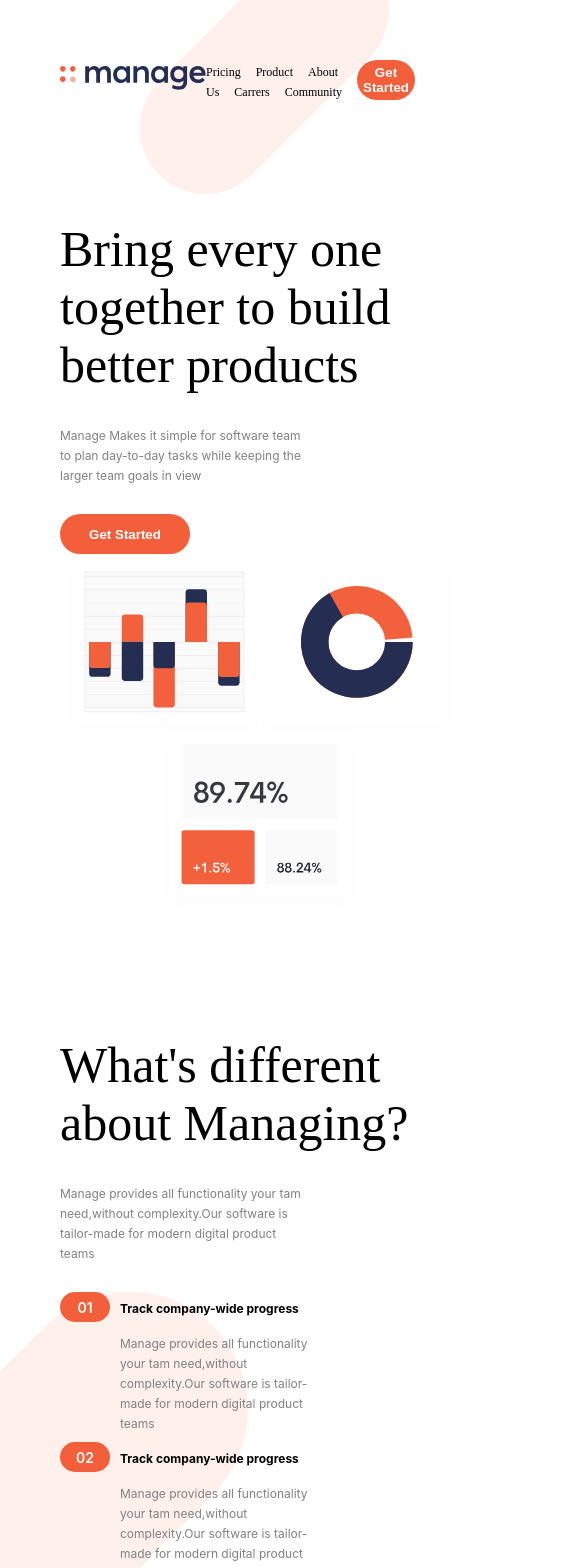
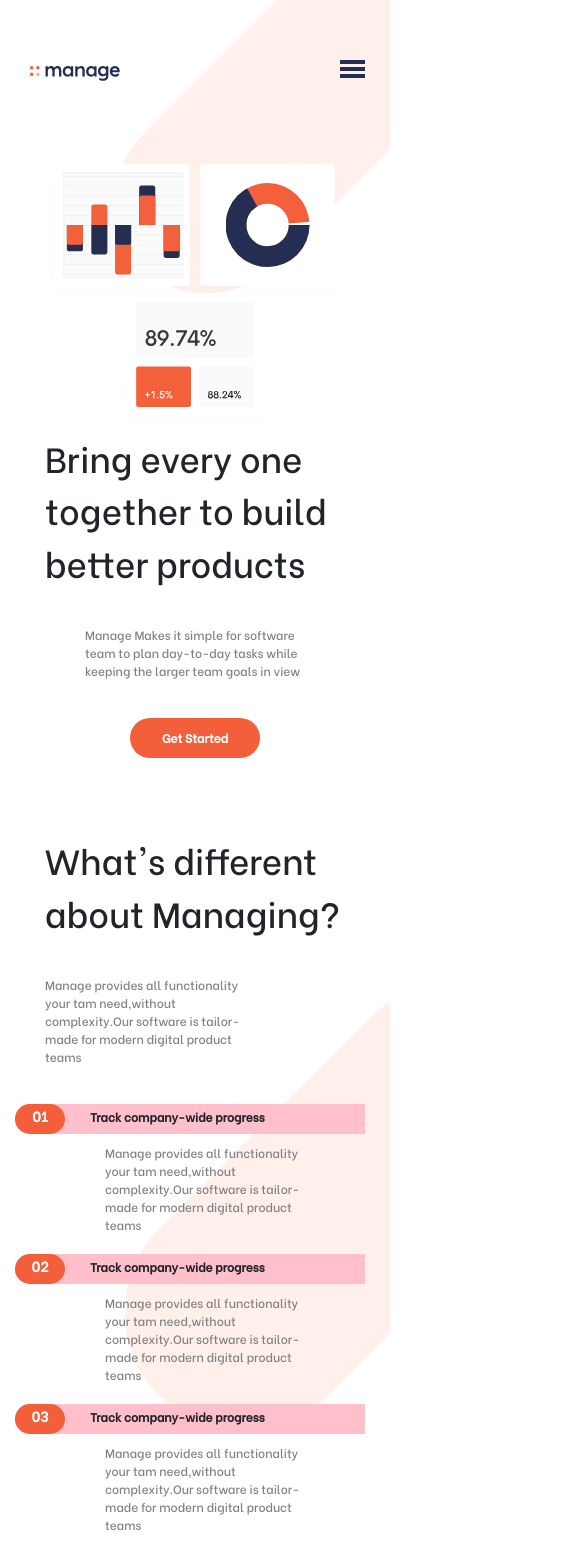
Before and after one commit to mohamedhamdy2017/landing-page, a React (Create React App) app: page / in a window 390 px wide. Shown: the top 1568 px of the page, 585 px wide, since content can reach past the window. Built offline with nearby package versions, Linux system fonts and the light colour scheme.

Commit message:
refactor screen responsive

```diff
--- a/package.json
+++ b/package.json
@@ -12,6 +12,7 @@
     "react-dom": "^16.13.1",
     "react-hook-form": "^6.9.2",
     "react-scripts": "3.4.3",
+    "react-slick": "^0.27.11",
     "reactstrap": "^8.4.1",
     "validator": "^13.1.17"
   },
--- a/src/assets/scss/app.scss
+++ b/src/assets/scss/app.scss
@@ -1,3 +1,3 @@
-// @import "~bootstrap/scss/bootstrap.scss";
+@import "~bootstrap/scss/bootstrap.scss";
 @import "./mediaQuery.scss";
 @import "./landing-page.scss";
--- a/src/assets/scss/landing-page.scss
+++ b/src/assets/scss/landing-page.scss
@@ -1,6 +1,7 @@
 .container {
-  display: flow-root;
+  display: contents;
   flex: auto;
+  overflow-x: hidden;
 }
 .tablet-pattern {
   position: absolute;
@@ -8,26 +9,14 @@
   z-index: -1;
   right: 0px;
   width: 350px;
-  @include responsive(phone) {
-    // position: absolute;
-    // top: 55px;
-    width: 50px;
-  }
-  @include responsive(tab-port) {
-    // position: absolute;
-    // top: 55px;
-    width: 150px;
-  }
-  @include responsive(tab-land) {
-    // position: absolute;
-    // top: 55px;
-    width: 250px;
-  }
-  @include responsive(big-desktop) {
-    // position: absolute;
-    // top: 55px;
-    width: 350px;
-  }
+}
+.menu {
+  display: none;
+}
+.navBar {
+  display: flex;
+
+  margin-right: 65px;
 }
 .head {
   display: flex;
@@ -36,8 +25,8 @@
   padding: 60px;
 }
 .headTitles {
-  font-size: 12px;
-  font-family: "BeVietnam-SemiBold";
+  font-size: 14px;
+  font-family: "BoldFont";
   margin-right: 15px;
   cursor: pointer;
 }
@@ -47,19 +36,31 @@
   justify-content: space-between;
   padding: 60px;
   flex-direction: row;
-  @include responsive(tab-land) {
-    flex-wrap: wrap;
-  }
 }
 .bringTextCo {
   width: 350px;
 }
 .bringText {
   font-size: 50px;
-  font-family: "BeVietnam-ExtraBold";
+  font-family: "BoldFont";
+}
+.bringSectionBtn {
+  width: 130px;
+  height: 40px;
+  background-color: #f25f3a;
+  border-width: 0px;
+  border-radius: 20px;
+  align-items: center;
+  justify-content: center;
+  display: flex;
+  cursor: pointer;
 }
 .manageSection {
-  align-items: baseline;
+  display: flex;
+  justify-content: space-between;
+  padding: 60px;
+  flex-direction: row;
+  align-items: end;
 }
 .manageTextCo {
   width: 250px;
@@ -69,6 +70,7 @@
 .manageText {
   color: grey;
   font-size: 12px;
+  font-family: "BoldFont";
 }
 .get-Start-btn {
   width: 130px;
@@ -76,12 +78,22 @@
   background-color: #f25f3a;
   border-width: 0px;
   border-radius: 20px;
+  align-items: center;
+  justify-content: center;
+  display: flex;
   cursor: pointer;
 }
+.get-Start-btn:hover {
+  background-color: #f25f3a;
+}
 .get-Start-txt {
-  font-size: 10;
+  font-size: 12px;
   color: white;
-  font-weight: 600;
+  font-weight: 700;
+  text-align: center;
+  margin-right: 0px;
+  margin-bottom: 0px;
+  font-family: "BoldFont";
 }
 .illustration {
   width: 400px;
@@ -103,7 +115,7 @@
   left: -200px;
 }
 .Num {
-  width: 50px;
+  max-width: 50px;
   height: 30px;
   background-color: #f25f3a;
   align-items: center;
@@ -116,10 +128,12 @@
   color: white;
   font-weight: 600;
   font-size: 14px;
+  font-family: "BoldFont";
 }
 .tipsTitle {
   font-size: 12px;
   font-weight: 700;
+  font-family: "BoldFont";
 }
 .tipsDescription {
   width: 200px;
@@ -131,13 +145,12 @@
   line-break: strict;
   font-size: 12px;
   color: grey;
+  font-family: "BoldFont";
 }
 .commentsSection {
   display: flex;
   flex-direction: column;
-  @include responsive(tab-land) {
-    flex-wrap: wrap;
-  }
+  margin-top: 180px;
 }
 .commentsList {
   display: flex;
@@ -150,40 +163,43 @@
 }
 .commentContainer {
   width: 420px;
-  height: 150px;
+  height: 180px;
   background-color: #eee;
   display: flex;
   margin-right: 10px;
-  align-items: center;
   margin-top: 30px;
   flex-direction: column;
+}
+.commentImgContainer {
+  justify-content: center;
+  display: flex;
+  height: 50px;
 }
 .commentImg {
   width: 60px;
   height: 60px;
-  justify-content: center;
   margin-top: -30px;
 }
 .comment {
   display: flex;
   width: 350px;
-  @include responsive(phone) {
-    flex-basis: 75% !important;
-  }
+  margin: auto;
 }
 .commentTxt {
   color: grey;
   font-size: 12px;
   text-align: center;
-  margin-top: 10px;
+  font-family: "BoldFont";
 }
 .commentName {
-  font-family: "BeVietnam-SemiBold";
+  justify-content: center;
+  display: flex;
+  font-family: "BoldFont";
   font-size: 14px;
-  margin-top: 20px;
 }
 .commentBtn {
   display: flex;
+  // align-items: center;
   justify-content: center;
   margin-top: 25px;
   margin-bottom: 160px;
@@ -194,11 +210,19 @@
   display: flex;
   justify-content: space-between;
   align-items: center;
+  padding-left: 80px;
   padding-right: 80px;
-  padding-left: 80px;
 }
 .simplifyBtn {
-  background-color: white;
+  width: 130px;
+  height: 40px;
+  background-color: #ffffff;
+  border-width: 0px;
+  border-radius: 20px;
+  align-items: center;
+  justify-content: center;
+  display: flex;
+  cursor: pointer;
 }
 .simplifyBtnLabel {
   color: #f25f3a;
@@ -208,7 +232,7 @@
   font-size: 40px;
   width: 400px;
   font-weight: 700;
-  font-family: "BeVietnam-ExtraBold";
+  font-family: "BoldFont";
 }
 .simplifyPhoto {
   width: 200px;
@@ -223,11 +247,21 @@
   display: flex;
   padding-right: 80px;
   padding-left: 80px;
-  justify-content: space-between;
+  justify-content: center;
+  flex-direction: row;
   align-items: center;
+}
+.socialContent {
+  width: 200px;
+  justify-content: start;
 }
 .socialContainer {
   margin-top: 80px;
+  width: 200px;
+  margin-left: 20px;
+}
+.footerLogo {
+  width: 200px;
 }
 .socialIcon {
   margin-right: 10px;
@@ -235,7 +269,7 @@
 .linksContainer {
   display: flex;
   flex-direction: row;
-  width: 400px;
+  width: 600px;
   justify-content: space-between;
 }
 .links {
@@ -248,7 +282,7 @@
   font-size: 12px;
   margin-bottom: 15px;
   cursor: pointer;
-  font-family: "BeVietnam-ExtraBold";
+  font-family: "BoldFont";
 }
 .input {
   width: 200px;
@@ -259,28 +293,36 @@
   font-size: 10px;
   color: grey;
   box-shadow: none !important;
+  font-family: "BoldFont";
 }
 .goBtn {
   border-radius: 20px;
-  height: 25px;
   background-color: #f25f3a;
   border-width: 0px;
   width: 45px;
   margin-left: 10px;
 }
+.goBtn:hover {
+  background-color: #f25f3a;
+}
 .goBtnLabel {
+  font-size: 16px;
+  text-align: center;
   color: white;
+  margin: 0px;
+  font-family: "BoldFont";
 }
-.inputRow {
+.inputContent {
   display: flex;
-  flex-direction: row;
+  flex-direction: column;
+  align-items: center;
 }
 .inputContainer {
   height: 100px;
-  justify-content: space-between;
+  justify-content: center;
   align-items: center;
   display: flex;
-  flex-direction: column;
+  flex-direction: row;
 }
 .errorMsgContainer {
   width: 200px;
@@ -292,10 +334,174 @@
   font-size: 12px;
   color: red;
   text-align: center;
+  font-family: "BoldFont";
 }
 .copyright {
   color: grey;
   font-size: 10px;
-  font-family: "BeVietnam-ExtraBold";
-  margin-top: 30px;
+  font-family: "BoldFont";
+  margin-top: 50px;
+  display: flex;
+  text-align: center;
 }
+
+@media only screen and (max-width: 600px) {
+  p {
+    text-align: right;
+  }
+  .container {
+    display: flex;
+    overflow-x: hidden;
+    flex-direction: column;
+  }
+  .logo {
+    width: 90px;
+    margin-right: 15px;
+  }
+  .tablet-pattern {
+    right: -90px;
+  }
+  .menu {
+    top: 60px;
+    position: absolute;
+    right: 25px;
+    display: flex;
+  }
+  .navBar {
+    display: none;
+  }
+  .get-Start-btn {
+    display: none;
+  }
+  .head {
+    display: flex;
+    padding-right: 15px;
+    padding-left: 15px;
+    align-items: center;
+  }
+  .bringContainerView {
+    display: flex;
+    flex-direction: column-reverse;
+    padding: 15px;
+    align-items: center;
+  }
+
+  .bringTextCo {
+    font-size: 35px;
+  }
+  .bringText {
+    font-size: 35px;
+    font-family: "BoldFont";
+  }
+  .manageSection {
+    justify-content: center;
+    flex-direction: column;
+    padding-right: 15px;
+    padding-left: 15px;
+  }
+  .illustration {
+    width: 300px;
+  }
+  .photoContainer {
+    width: 350px;
+    position: absolute;
+    z-index: -1;
+    right: -300px;
+    top: 150px;
+  }
+  .Num {
+    max-width: 50px;
+  }
+  .tipsHead {
+    background-color: pink;
+    border-top-left-radius: 20px;
+    border-bottom-left-radius: 20px;
+  }
+  .bringContent {
+    display: flex;
+    flex-direction: column;
+    justify-content: center;
+    align-items: center;
+  }
+  .bringSectionBtn {
+    width: 130px;
+    height: 40px;
+    background-color: #f25f3a;
+    border-width: 0px;
+    border-radius: 20px;
+    align-items: center;
+    justify-content: center;
+    display: flex;
+    cursor: pointer;
+  }
+  .simplifySection {
+    height: 350px;
+    flex-wrap: wrap;
+    display: grid;
+    justify-content: center;
+  }
+  .simplifyTxt {
+    width: 290px;
+    text-align: center;
+    font-family: "BoldFont";
+  }
+  .simplifyPhoto {
+    width: 300px;
+    left: -90px;
+    height: 200px;
+  }
+  .footerSection {
+    width: 100%;
+    height: 400px;
+    flex-wrap: wrap-reverse;
+    padding-right: 20px;
+    padding-left: 20px;
+    align-items: flex-end;
+    justify-content: center;
+  }
+  .inputContainer {
+    height: 60px;
+    width: 280px;
+    flex-direction: row;
+  }
+  .input {
+    width: 160px;
+  }
+  .socialContent {
+    flex-wrap: wrap-reverse;
+    justify-content: center;
+    height: max-content;
+    display: flex;
+  }
+  .socialContainer {
+    margin-top: 5px;
+  }
+  .footerLogo {
+    margin-top: 50px;
+    align-self: center;
+    margin-left: 40px;
+  }
+  .inputContent {
+    display: flex;
+    flex-direction: column;
+    justify-content: center;
+    align-items: center;
+    margin-top: 20px;
+  }
+  .copyright {
+    color: grey;
+    font-size: 10px;
+    position: absolute;
+    bottom: 5px;
+    font-family: "BoldFont";
+  }
+  .linksContainer {
+    align-items: flex-start;
+    justify-content: center;
+  }
+  .links {
+    display: flex;
+    align-items: center;
+    margin-right: 0px;
+  }
+}
--- a/src/assets/scss/mediaQuery.scss
+++ b/src/assets/scss/mediaQuery.scss
@@ -5,7 +5,7 @@
     }
   }
   @if $breakpoint == tab-port {
-    @media only screen and (max-width: 900px) {
+    @media only screen and (min-width: 601px) and (max-width: 900px) {
       @content;
     }
   }
--- a/src/index.css
+++ b/src/index.css
@@ -1,13 +1,19 @@
 body {
   margin: 0;
-  font-family: -apple-system, BlinkMacSystemFont, 'Segoe UI', 'Roboto', 'Oxygen',
-    'Ubuntu', 'Cantarell', 'Fira Sans', 'Droid Sans', 'Helvetica Neue',
+  font-family: -apple-system, BlinkMacSystemFont, "Segoe UI", "Roboto", "Oxygen",
+    "Ubuntu", "Cantarell", "Fira Sans", "Droid Sans", "Helvetica Neue",
     sans-serif;
   -webkit-font-smoothing: antialiased;
   -moz-osx-font-smoothing: grayscale;
 }
 
 code {
-  font-family: source-code-pro, Menlo, Monaco, Consolas, 'Courier New',
+  font-family: source-code-pro, Menlo, Monaco, Consolas, "Courier New",
     monospace;
 }
+
+@font-face {
+  font-family: "BoldFont";
+  src: local("BoldFont"),
+    url(./assets/fonts/BeVietnam-Medium.ttf) format("truetype");
+}
--- a/src/views/Landing_page.js
+++ b/src/views/Landing_page.js
@@ -4,6 +4,7 @@ import { Button, Row, Col } from "reactstrap";
 import { ManageTips } from "../components/ManageTips";
 import { commentsList } from "./commentsData";
 import logo from "../assets/svg/logo.svg";
+import menu from "../assets/svg/icon-hamburger.svg";
 import rightPhoto from "../assets/svg/bg-tablet-pattern.svg";
 import illustration from "../assets/svg/illustration-intro.svg";
 import facebook from "../assets/svg/icon-facebook.svg";
@@ -25,13 +26,12 @@ const Landing_page = () => {
         <img src={rightPhoto} className="tablet-pattern" />
       </Col>
 
-      <Col>
       <Row>
-          <Col className="head">
+        <Col md={12} className="head">
           <Col>
             <img src={logo} className="logo" />
           </Col>
-            <Col>
+          <Col className="navBar">
             <label className="headTitles">Pricing</label>
             <label className="headTitles">Product</label>
             <label className="headTitles">About Us</label>
@@ -42,11 +42,10 @@ const Landing_page = () => {
             <label className="get-Start-txt">Get Started</label>
           </Button>
         </Col>
+        <img src={menu} className="menu" />
       </Row>
-      </Col>
-
       <Row className="bringContainerView">
-        <Col>
+        <Col className="bringContent">
           <Col className="bringTextCo">
             <label className="bringText">
               {"Bring every one together to build better products"}
@@ -59,7 +58,7 @@ const Landing_page = () => {
               }
             </label>
           </Col>
-          <Button className="get-Start-btn ">
+          <Button className="bringSectionBtn">
             <label className="get-Start-txt">Get Started</label>
           </Button>
         </Col>
@@ -67,7 +66,7 @@ const Landing_page = () => {
         <img src={illustration} className="illustration" />
       </Row>
 
-      <Row className="bringContainerView manageSection">
+      <Row className="manageSection">
         <Col>
           <Col className="bringTextCo">
             <label className="bringText">
@@ -81,7 +80,9 @@ const Landing_page = () => {
               }
             </label>
           </Col>
+          <Col className="photoContainer">
             <img src={rightPhoto} className="photo" />
+          </Col>
         </Col>
         <Col>
           <ManageTips
@@ -115,12 +116,12 @@ const Landing_page = () => {
           {commentsList.map((comment) => {
             return (
               <Col className="commentContainer ">
-                <Col>
+                <Col className="commentImgContainer">
                   <img src={comment.image} className="commentImg" />
                 </Col>
-                <Col>
+
                 <label className="commentName">{comment.name}</label>
-                </Col>
+
                 <Col className="comment">
                   <label className="commentTxt">{comment.comment}</label>
                 </Col>
@@ -146,14 +147,14 @@ const Landing_page = () => {
 
         <img src={rightPhoto} className="simplifyPhoto" />
 
-        <Button className="get-Start-btn simplifyBtn">
+        <Button className="simplifyBtn">
           <label className="get-Start-txt simplifyBtnLabel">Get Started</label>
         </Button>
       </Col>
 
       <Col className="footerSection">
-        <Row>
-          <Col>
+        <Col className="socialContent">
+          <Col className="footerLogo">
             <img src={logo} />
           </Col>
           <Row className="socialContainer">
@@ -163,7 +164,7 @@ const Landing_page = () => {
             <img src={pinterest} className="socialIcon" />
             <img src={instagram} className="socialIcon" />
           </Row>
-        </Row>
+        </Col>
 
         <Row className="linksContainer">
           <Col className="links">
@@ -178,8 +179,8 @@ const Landing_page = () => {
             <label className="linkTxt">Privacy policy</label>
           </Col>
         </Row>
-        <Row className="inputContainer">
-          <Col>
+        <Row className="inputContent">
+          <Col className="inputContainer">
             <input
               className="input"
               placeholder="Updates in your inbox..."
@@ -201,11 +202,10 @@ const Landing_page = () => {
               {errors.email && errors.email.message}
             </label>
           </Col>
-          <Col>
+
           <label className="copyright">
             Copyright 2020.All Rights Reserved
           </label>
-          </Col>
         </Row>
       </Col>
     </Col>
```
Also changed, not shown: 1 other file (tests, documents, lock files or other folders). Lines whose indentation alone changed are shown as unchanged.
